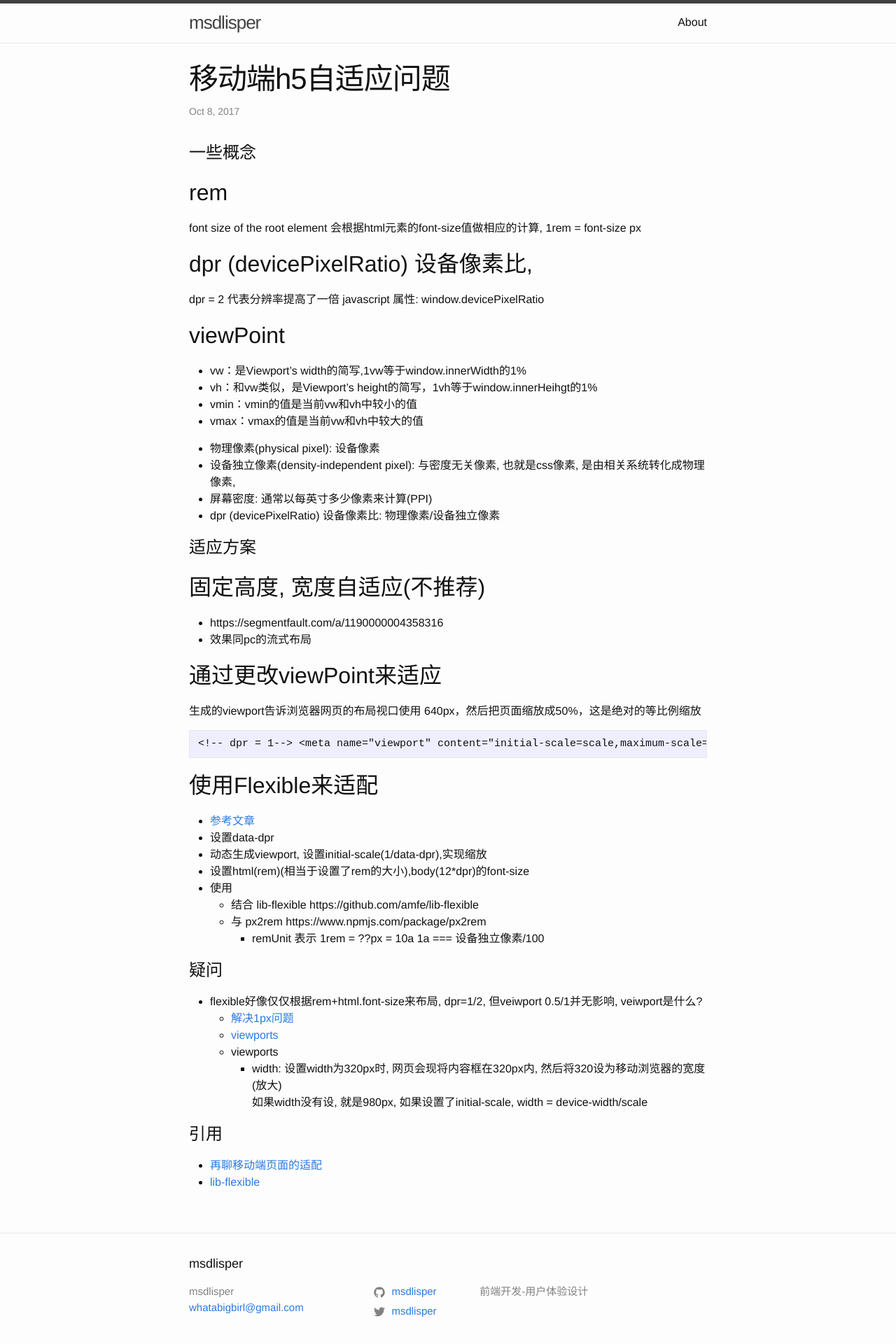
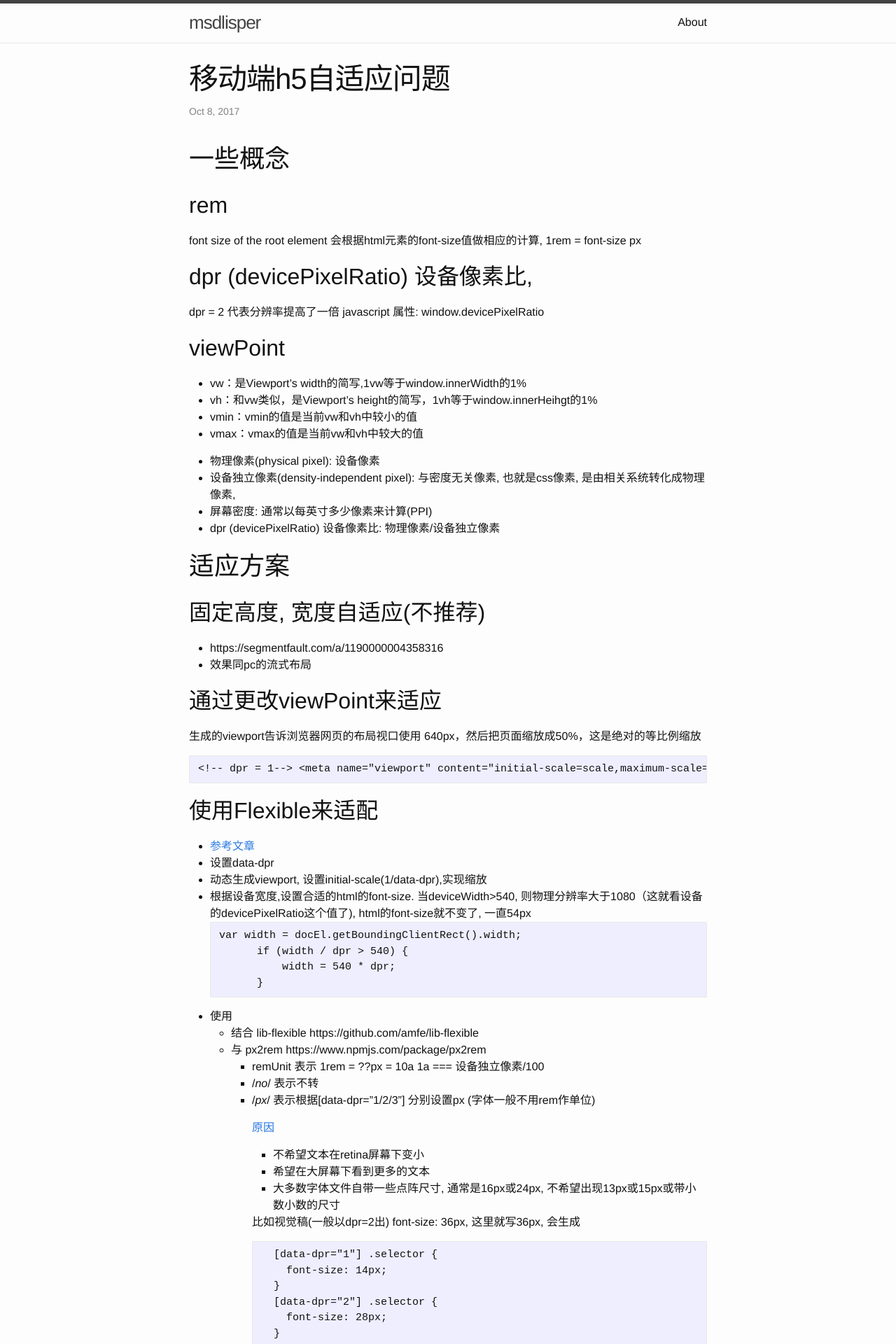
Before and after one commit to msdlisper/msdlisper.github.com, a Jekyll site: the page built from _posts/2017-10-08-h5-layout.md, in a window 1280 px wide. Shown: the top 1920 px of the page at 70% size. Built offline with Jekyll 4.4.1, drawn with Linux system fonts in a browser that asks for light colours; comment, search, counter and statistics services are not loaded; some of the changed text lies outside the part shown.

Commit message:
add new post

````diff
--- a/_posts/2017-10-08-h5-layout.md
+++ b/_posts/2017-10-08-h5-layout.md
@@ -47,11 +47,38 @@ javascript 属性: window.devicePixelRatio
 - [参考文章](https://www.w3cplus.com/mobile/lib-flexible-for-html5-layout.html)
 - 设置data-dpr
 - 动态生成viewport, 设置initial-scale(1/data-dpr),实现缩放
-- 设置html(rem)(相当于设置了rem的大小),body(12*dpr)的font-size
+- 根据设备宽度,设置合适的html的font-size. 当deviceWidth>540, 则物理分辨率大于1080（这就看设备的devicePixelRatio这个值了), html的font-size就不变了, 一直54px
+```
+var width = docEl.getBoundingClientRect().width;
+        if (width / dpr > 540) {
+            width = 540 * dpr;
+        }
+```
 - 使用
     - 结合 lib-flexible https://github.com/amfe/lib-flexible
     - 与 px2rem https://www.npmjs.com/package/px2rem
         - remUnit 表示 1rem = ??px = 10a  1a === 设备独立像素/100
+        - /*no*/ 表示不转
+        - /*px*/ 表示根据[data-dpr="1/2/3"] 分别设置px (字体一般不用rem作单位)
+
+            [原因](https://github.com/amfe/article/issues/17#文本字号不建议使用rem)
+            - 不希望文本在retina屏幕下变小
+            - 希望在大屏幕下看到更多的文本
+            - 大多数字体文件自带一些点阵尺寸, 通常是16px或24px, 不希望出现13px或15px或带小数小数的尺寸
+
+
+            比如视觉稿(一般以dpr=2出) font-size: 36px, 这里就写36px, 会生成
+            ```
+            [data-dpr="1"] .selector {
+              font-size: 14px;
+            }
+            [data-dpr="2"] .selector {
+              font-size: 28px;
+            }
+            [data-dpr="3"] .selector {
+              font-size: 42px;
+            }
+            ```
 
 # 疑问
 - flexible好像仅仅根据rem+html.font-size来布局, dpr=1/2, 但veiwport  0.5/1并无影响, veiwport是什么?
@@ -60,6 +87,10 @@ javascript 属性: window.devicePixelRatio
     - viewports
         - width: 设置width为320px时, 网页会现将内容框在320px内, 然后将320设为移动浏览器的宽度(放大)
             如果width没有设, 就是980px, 如果设置了initial-scale, width = device-width/scale
+- 为什么打车(正在做的项目)视觉告width=750, remUtil确是 37.5?
+    因为打车项目为了兼容地图, 将dpr强制设为1, 代表, 375宽的iphone6就只有375px, 375/100 = 3.75 == remUtil, 开发时用的px = 视觉稿/2,  (这里视觉稿以dpr=2出的)
+    但这样并不好, 因为每个长度都要/2
+    remUtil应该是750/100 * 10 = 75, 以dpr=2来开发, 到了dpr=1的页面, 会将html的font-size设为37.5来适应, 这样开发时的尺寸就和ui稿一致了
 
 # 引用
 - [再聊移动端页面的适配](https://www.w3cplus.com/css/vw-for-layout.html)
--- a/_sass/minima/_layout.scss
+++ b/_sass/minima/_layout.scss
@@ -224,6 +224,14 @@
 .post-content {
   margin-bottom: $spacing-unit;
 
+  h1 {
+    @include relative-font-size(2.25);
+
+    @include media-query($on-laptop) {
+      @include relative-font-size(2);
+    }
+  }
+
   h2 {
     @include relative-font-size(2);
 
````
Also changed, not shown: _posts/2017-09-10-line-height.md (+14 -0 lines).
